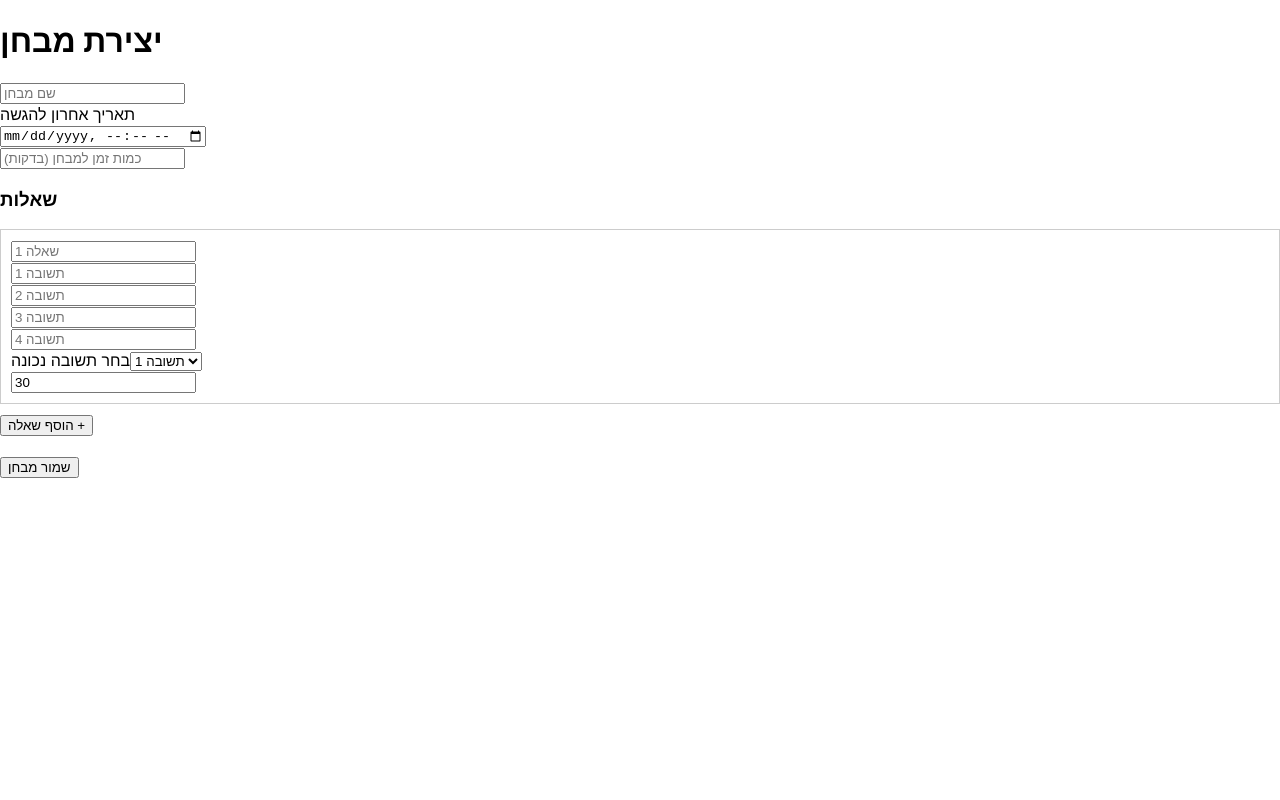
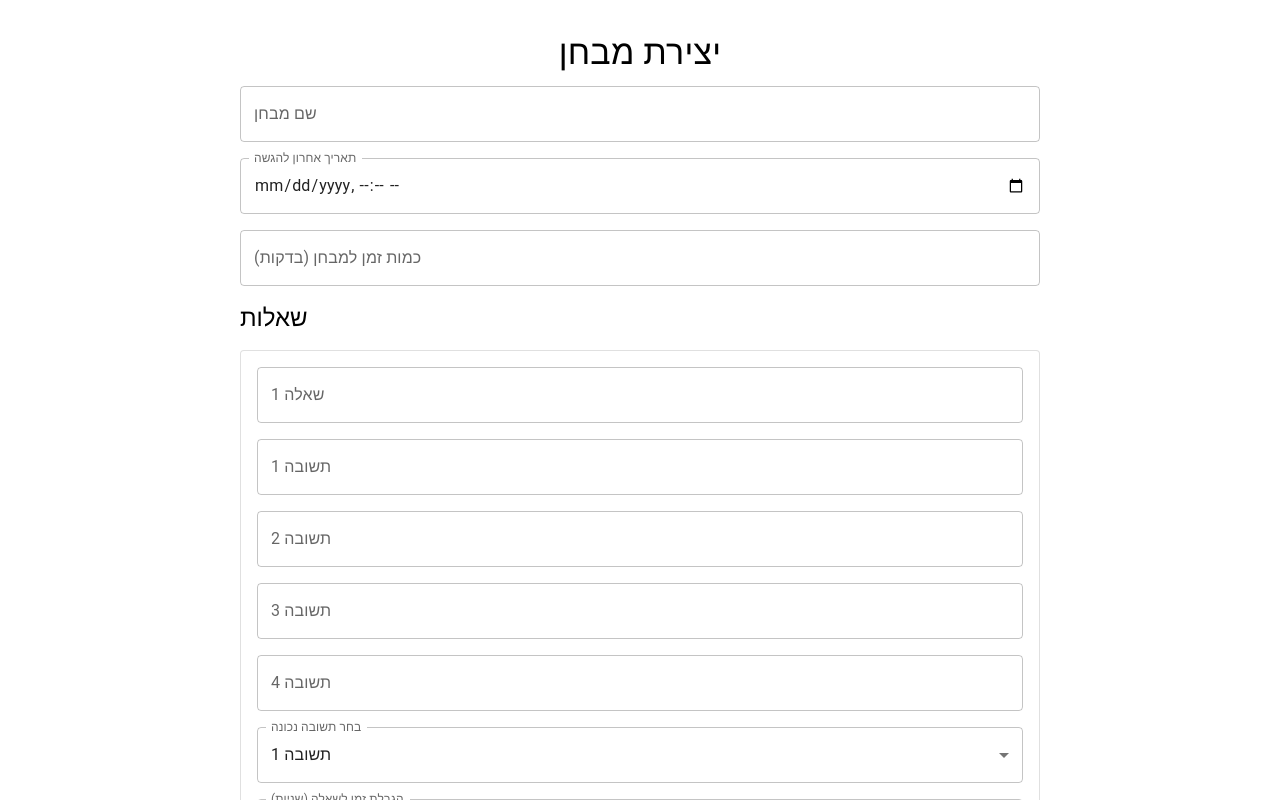
Before and after one commit to EfratShiff/My-Test-Project, a React (Create React App) app in the folder Client-React/: page / in a window 1280 px wide. Shown: the top 800 px of the page. Built offline with nearby package versions, Linux system fonts and the light colour scheme.

Commit message:
Test design

```diff
--- a/Client-React/package.json
+++ b/Client-React/package.json
@@ -3,6 +3,10 @@
   "version": "0.1.0",
   "private": true,
   "dependencies": {
+    "@emotion/react": "^11.14.0",
+    "@emotion/styled": "^11.14.0",
+    "@mui/material": "^7.0.2",
+    "@mui/styled-engine": "^7.0.2",
     "@reduxjs/toolkit": "^2.7.0",
     "@testing-library/dom": "^10.4.0",
     "@testing-library/jest-dom": "^6.6.3",
--- a/Client-React/src/component/CreateTest.jsx
+++ b/Client-React/src/component/CreateTest.jsx
@@ -1,14 +1,13 @@
-// import React from "react";
+
+  // import React, { useEffect } from "react";
   // import { useForm, useFieldArray } from "react-hook-form";
-// import { useEffect,useState } from "react";
-// import { useDispatch, useSelector } from "react-redux";
-// import { addTest } from "../store/TestSlice";
+  // import { useDispatch } from "react-redux";
+  // import { addTest } from "../store/TestSlice"; // אם אתה משתמש ב-redux
   // import axios from "axios";
+
 
   // const CreateTest = () => {
   //   const dispatch = useDispatch();
-//   const Test = useSelector((state) => state.TestSlice);
-
   //   const {
   //     register,
   //     control,
@@ -35,31 +34,47 @@
   //     name: "questions",
   //   });
 
+  //   // הוספת שאלה חדשה אוטומטית
   //   useEffect(() => {
-//     append({
-//       text: "",
-//       answers: ["", "", "", ""],
-//       correct: 0,
-//       timeLimit: 30,
-//     });
-//   }, [append]);
+  //     if (fields.length === 0) {
+  //       append({
+  //         text: "",
+  //         answers: ["", "", "", ""],
+  //         correct: 0,
+  //         timeLimit: 30,
+  //       });
+  //     }
+  //   }, [append, fields.length]);
 
-//   const onSubmit = (data) => {
-//     alert(JSON.stringify(data, null, 2));
+  //   const onSubmit = async (data) => {
+  //     // alert(JSON.stringify(data, null, 2));
 
-//     dispatch(
-//       addTest({
-//         TestName: data.TestName, // שם מבחן
-//         LastDate: data.LastDate, // תאריך אחרון להגשה
-//         LimitTest: data.LimitTest, // כמות זמן למבחן
-//         questions: data.questions.map((question) => ({
-//           question: question.text,  // השאלה
-//           answers: question.answers, // התשובות
-//           correct: question.correct, // אינדקס התשובה הנכונה
-//           timeLimit: question.timeLimit, // זמן למענה על השאלה
-//         })),
-//       })
-//     );
+  //     // יצירת אובייקט נתונים לפי המידע שהתקבל מהטופס
+  //     const testData = {
+  //       title: data.TestName,
+  //       questions: data.questions.map((question) => ({
+  //         questionText: question.text,
+  //         options: question.answers,
+  //         correctAnswer: question.answers[question.correct],
+  //         // timeLimit: parseInt(question.timeLimit), // המרת הזמן למספר (אם הוא נשלח כ-string)
+  //       })),
+  //       teacherId: "67e529e2364706b1db3763dc", // ניתן לשלוף מזהה המורה מה-log-in בעתיד
+  //       timeLimit: parseInt(data.LimitTest), // המרת הזמן למספר
+  //     };
+  //     alert(JSON.stringify(testData, null, 2));
+  //     console.log(JSON.stringify(testData, null, 2));
+  //     try {
+  //       const response = await axios.post('http://localhost:8080/Test/createTest', testData);
+  //       console.log("Test created:", response.data);
+
+  //       // שליחה ל-redux אם אתה משתמש בזה
+  //       dispatch(addTest(response.data));
+
+  //       alert("המבחן נוצר בהצלחה!");
+  //     } catch (error) {
+  //       console.error("Error creating test:", error);
+  //       alert(`הייתה שגיאה ביצירת המבחן: ${error.response ? error.response.data : error.message}`);
+  //     }
   //   };
 
   //   const addQuestion = () => {
@@ -71,89 +86,90 @@
   //     });
   //   };
 
-//   return (<>
-//     <h1>hiiiiiiiiiiiii</h1>
-//     <form onSubmit={handleSubmit(onSubmit)}>
-//       <input
-//         {...register("TestName", { required: true })}
-//         placeholder="שם מבחן"
-//       />
-//       {errors.TestName && <span>שדה חובה</span>}
-//       <br />
+  //   return (
+  //     <>
+  //       <h1>יצירת מבחן</h1>
+  //       <form onSubmit={handleSubmit(onSubmit)}>
+  //         <input
+  //           {...register("TestName", { required: true })}
+  //           placeholder="שם מבחן"
+  //         />
+  //         {errors.TestName && <span>שדה חובה</span>}
+  //         <br />
 
-//       <label>תאריך אחרון להגשה</label>
-//       <br />
-//       <input
-//         {...register("LastDate", { required: true })}
-//         type="datetime-local"
-//       />
-//       {errors.LastDate && <span>שדה חובה</span>}
-//       <br />
+  //         <label>תאריך אחרון להגשה</label>
+  //         <br />
+  //         <input
+  //           {...register("LastDate", { required: true })}
+  //           type="datetime-local"
+  //         />
+  //         {errors.LastDate && <span>שדה חובה</span>}
+  //         <br />
 
-//       <input
-//         {...register("LimitTest", { required: true })}
-//         placeholder="כמות זמן למבחן"
-//       />
-//       {errors.LimitTest && <span>שדה חובה</span>}
-//       <br />
+  //         <input
+  //           {...register("LimitTest", { required: true })}
+  //           placeholder="כמות זמן למבחן (בדקות)"
+  //         />
+  //         {errors.LimitTest && <span>שדה חובה</span>}
+  //         <br />
 
-//       <h3>שאלות</h3>
-//       {fields.map((field, index) => (
-//         <div
-//           key={field.id}
-//           style={{
-//             border: "1px solid #ccc",
-//             padding: "10px",
-//             marginBottom: "10px",
-//           }}
-//         >
-//           <input
-//             {...register(`questions.${index}.text`, { required: true })}
-//             placeholder={`שאלה ${index + 1}`}
-//           />
-//           <br />
-//           {Array(4)
-//             .fill(0)
-//             .map((_, ansIndex) => (
-//               <div key={ansIndex}>
-//                 <input
-//                   {...register(
-//                     `questions.${index}.answers.${ansIndex}`,
-//                     { required: true }
-//                   )}
-//                   placeholder={`תשובה ${ansIndex + 1}`}
-//                 />
-//                 <br />
-//               </div>
-//             ))}
-//           <label>בחר תשובה נכונה</label>
-//           <select
-//             {...register(`questions.${index}.correct`, { required: true })}
-//             defaultValue={field.correct}
+  //         <h3>שאלות</h3>
+  //         {fields.map((field, index) => (
+  //           <div
+  //             key={field.id}
+  //             style={{
+  //               border: "1px solid #ccc",
+  //               padding: "10px",
+  //               marginBottom: "10px",
+  //             }}
   //           >
-//             <option value={0}>תשובה 1</option>
-//             <option value={1}>תשובה 2</option>
-//             <option value={2}>תשובה 3</option>
-//             <option value={3}>תשובה 4</option>
-//           </select>
-//           <br />
+  //             <input
+  //               {...register(`questions.${index}.text`, { required: true })}
+  //               placeholder={`שאלה ${index + 1}`}
+  //             />
+  //             <br />
+  //             {Array(4)
+  //               .fill(0)
+  //               .map((_, ansIndex) => (
+  //                 <div key={ansIndex}>
+  //                   <input
+  //                     {...register(
+  //                       `questions.${index}.answers.${ansIndex}`,
+  //                       { required: true }
+  //                     )}
+  //                     placeholder={`תשובה ${ansIndex + 1}`}
+  //                   />
+  //                   <br />
+  //                 </div>
+  //               ))}
+  //             <label>בחר תשובה נכונה</label>
+  //             <select
+  //               {...register(`questions.${index}.correct`, { required: true })}
+  //               defaultValue={field.correct}
+  //             >
+  //               <option value={0}>תשובה 1</option>
+  //               <option value={1}>תשובה 2</option>
+  //               <option value={2}>תשובה 3</option>
+  //               <option value={3}>תשובה 4</option>
+  //             </select>
+  //             <br />
 
-//           <input
-//             type="number"
-//             {...register(`questions.${index}.timeLimit`, { required: true })}
-//             placeholder="הגבלת זמן לשאלה (שניות)"
-//           />
-//           <br />
-//         </div>
-//       ))}
+  //             <input
+  //               type="number"
+  //               {...register(`questions.${index}.timeLimit`, { required: true })}
+  //               placeholder="הגבלת זמן לשאלה (שניות)"
+  //             />
+  //             <br />
+  //           </div>
+  //         ))}
 
-//       <button type="button" onClick={addQuestion}>
-//         הוסף שאלה +
-//       </button>
-//       <br />
-//       <br />
-//       <input type="submit" value="שמור מבחן" />
-//     </form>
+  //         <button type="button" onClick={addQuestion}>
+  //           הוסף שאלה +
+  //         </button>
+  //         <br />
+  //         <br />
+  //         <input type="submit" value="שמור מבחן" />
+  //       </form>
   //     </>
   //   );
   // };
@@ -161,12 +177,27 @@
   // export default CreateTest;
 
 
+
+
+
+
+
+
   import React, { useEffect } from "react";
 import { useForm, useFieldArray } from "react-hook-form";
 import { useDispatch } from "react-redux";
-  import { addTest } from "../store/TestSlice"; // אם אתה משתמש ב-redux
+import { addTest } from "../store/TestSlice";
 import axios from "axios";
-
+import {
+  Box,
+  Button,
+  TextField,
+  Typography,
+  MenuItem,
+  Card,
+  CardContent,
+  Stack
+} from "@mui/material";
 
 const CreateTest = () => {
   const dispatch = useDispatch();
@@ -196,7 +227,6 @@
     name: "questions",
   });
 
-    // הוספת שאלה חדשה אוטומטית
   useEffect(() => {
     if (fields.length === 0) {
       append({
@@ -209,29 +239,21 @@
   }, [append, fields.length]);
 
   const onSubmit = async (data) => {
-      // alert(JSON.stringify(data, null, 2));
-
-      // יצירת אובייקט נתונים לפי המידע שהתקבל מהטופס
     const testData = {
       title: data.TestName,
       questions: data.questions.map((question) => ({
         questionText: question.text,
         options: question.answers,
         correctAnswer: question.answers[question.correct],
-          // timeLimit: parseInt(question.timeLimit), // המרת הזמן למספר (אם הוא נשלח כ-string)
       })),
-        teacherId: "67e529e2364706b1db3763dc", // ניתן לשלוף מזהה המורה מה-log-in בעתיד
-        timeLimit: parseInt(data.LimitTest), // המרת הזמן למספר
+      teacherId: "67e529e2364706b1db3763dc",
+      timeLimit: parseInt(data.LimitTest),
     };
     alert(JSON.stringify(testData, null, 2));
-      console.log(JSON.stringify(testData, null, 2));
     try {
       const response = await axios.post('http://localhost:8080/Test/createTest', testData);
       console.log("Test created:", response.data);
-
-        // שליחה ל-redux אם אתה משתמש בזה
       dispatch(addTest(response.data));
-
       alert("המבחן נוצר בהצלחה!");
     } catch (error) {
       console.error("Error creating test:", error);
@@ -249,90 +271,99 @@
   };
 
   return (
-      <>
-        <h1>יצירת מבחן</h1>
+    <Box sx={{ maxWidth: "800px", margin: "0 auto", mt: 4 }}>
+      <Typography variant="h4" align="center" gutterBottom>
+        יצירת מבחן
+      </Typography>
+
       <form onSubmit={handleSubmit(onSubmit)}>
-          <input
+        <Stack spacing={2}>
+          <TextField
+            label="שם מבחן"
             {...register("TestName", { required: true })}
-            placeholder="שם מבחן"
+            error={!!errors.TestName}
+            helperText={errors.TestName && "שדה חובה"}
           />
-          {errors.TestName && <span>שדה חובה</span>}
-          <br />
 
-          <label>תאריך אחרון להגשה</label>
-          <br />
-          <input
+          <TextField
+            label="תאריך אחרון להגשה"
+            type="datetime-local"
+            InputLabelProps={{ shrink: true }}
             {...register("LastDate", { required: true })}
-            type="datetime-local"
+            error={!!errors.LastDate}
+            helperText={errors.LastDate && "שדה חובה"}
           />
-          {errors.LastDate && <span>שדה חובה</span>}
-          <br />
 
-          <input
+          <TextField
+            label="כמות זמן למבחן (בדקות)"
+            type="number"
             {...register("LimitTest", { required: true })}
-            placeholder="כמות זמן למבחן (בדקות)"
+            error={!!errors.LimitTest}
+            helperText={errors.LimitTest && "שדה חובה"}
           />
-          {errors.LimitTest && <span>שדה חובה</span>}
-          <br />
 
-          <h3>שאלות</h3>
+          <Typography variant="h5" mt={4}>
+            שאלות
+          </Typography>
+
           {fields.map((field, index) => (
-            <div
-              key={field.id}
-              style={{
-                border: "1px solid #ccc",
-                padding: "10px",
-                marginBottom: "10px",
-              }}
-            >
-              <input
+            <Card key={field.id} variant="outlined" sx={{ mt: 2 }}>
+              <CardContent>
+                <Stack spacing={2}>
+                  <TextField
+                    label={`שאלה ${index + 1}`}
                     {...register(`questions.${index}.text`, { required: true })}
-                placeholder={`שאלה ${index + 1}`}
+                    error={!!errors.questions?.[index]?.text}
+                    helperText={errors.questions?.[index]?.text && "שדה חובה"}
                   />
-              <br />
+
                   {Array(4)
                     .fill(0)
                     .map((_, ansIndex) => (
-                  <div key={ansIndex}>
-                    <input
-                      {...register(
-                        `questions.${index}.answers.${ansIndex}`,
-                        { required: true }
-                      )}
-                      placeholder={`תשובה ${ansIndex + 1}`}
+                      <TextField
+                        key={ansIndex}
+                        label={`תשובה ${ansIndex + 1}`}
+                        {...register(`questions.${index}.answers.${ansIndex}`, { required: true })}
+                        error={!!errors.questions?.[index]?.answers?.[ansIndex]}
+                        helperText={errors.questions?.[index]?.answers?.[ansIndex] && "שדה חובה"}
                       />
-                    <br />
-                  </div>
                     ))}
-              <label>בחר תשובה נכונה</label>
-              <select
+
+                  <TextField
+                    select
+                    label="בחר תשובה נכונה"
+                    defaultValue={field.correct}
                     {...register(`questions.${index}.correct`, { required: true })}
-                defaultValue={field.correct}
                   >
-                <option value={0}>תשובה 1</option>
-                <option value={1}>תשובה 2</option>
-                <option value={2}>תשובה 3</option>
-                <option value={3}>תשובה 4</option>
-              </select>
-              <br />
+                    {[0, 1, 2, 3].map((opt) => (
+                      <MenuItem key={opt} value={opt}>
+                        תשובה {opt + 1}
+                      </MenuItem>
+                    ))}
+                  </TextField>
 
-              <input
+                  <TextField
+                    label="הגבלת זמן לשאלה (שניות)"
                     type="number"
                     {...register(`questions.${index}.timeLimit`, { required: true })}
-                placeholder="הגבלת זמן לשאלה (שניות)"
+                    error={!!errors.questions?.[index]?.timeLimit}
+                    helperText={errors.questions?.[index]?.timeLimit && "שדה חובה"}
                   />
-              <br />
-            </div>
+                </Stack>
+              </CardContent>
+            </Card>
           ))}
 
-          <button type="button" onClick={addQuestion}>
+          <Button variant="outlined" onClick={addQuestion}>
             הוסף שאלה +
-          </button>
-          <br />
-          <br />
-          <input type="submit" value="שמור מבחן" />
+          </Button>
+
+          <Button type="submit" variant="contained" color="primary">
+            שמור מבחן
+          </Button>
+        </Stack>
       </form>
-      </>
+    </Box>
   );
 };
 
```
Also changed, not shown: 1 other file (tests, documents, lock files or other folders). Lines whose indentation alone changed are shown as unchanged.
